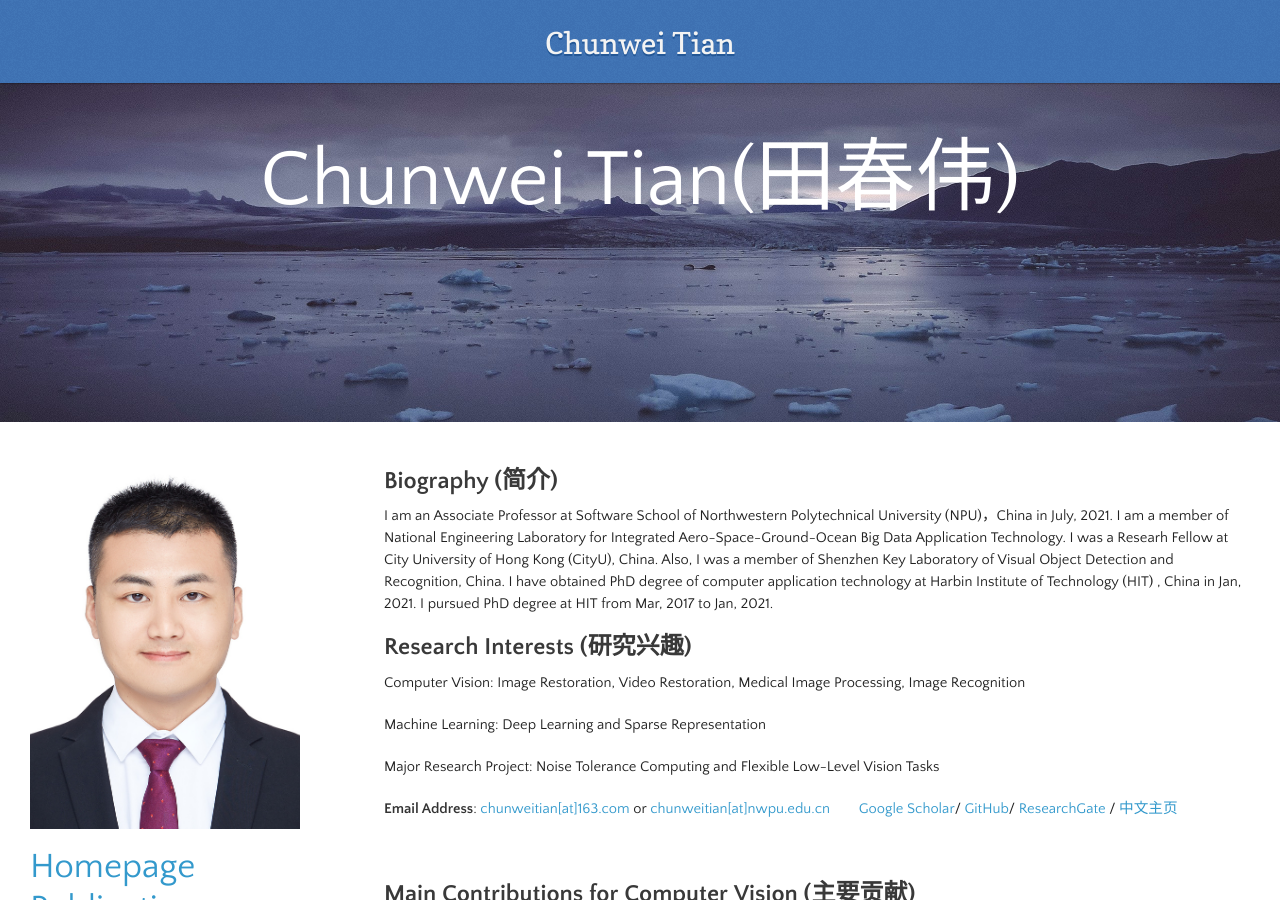
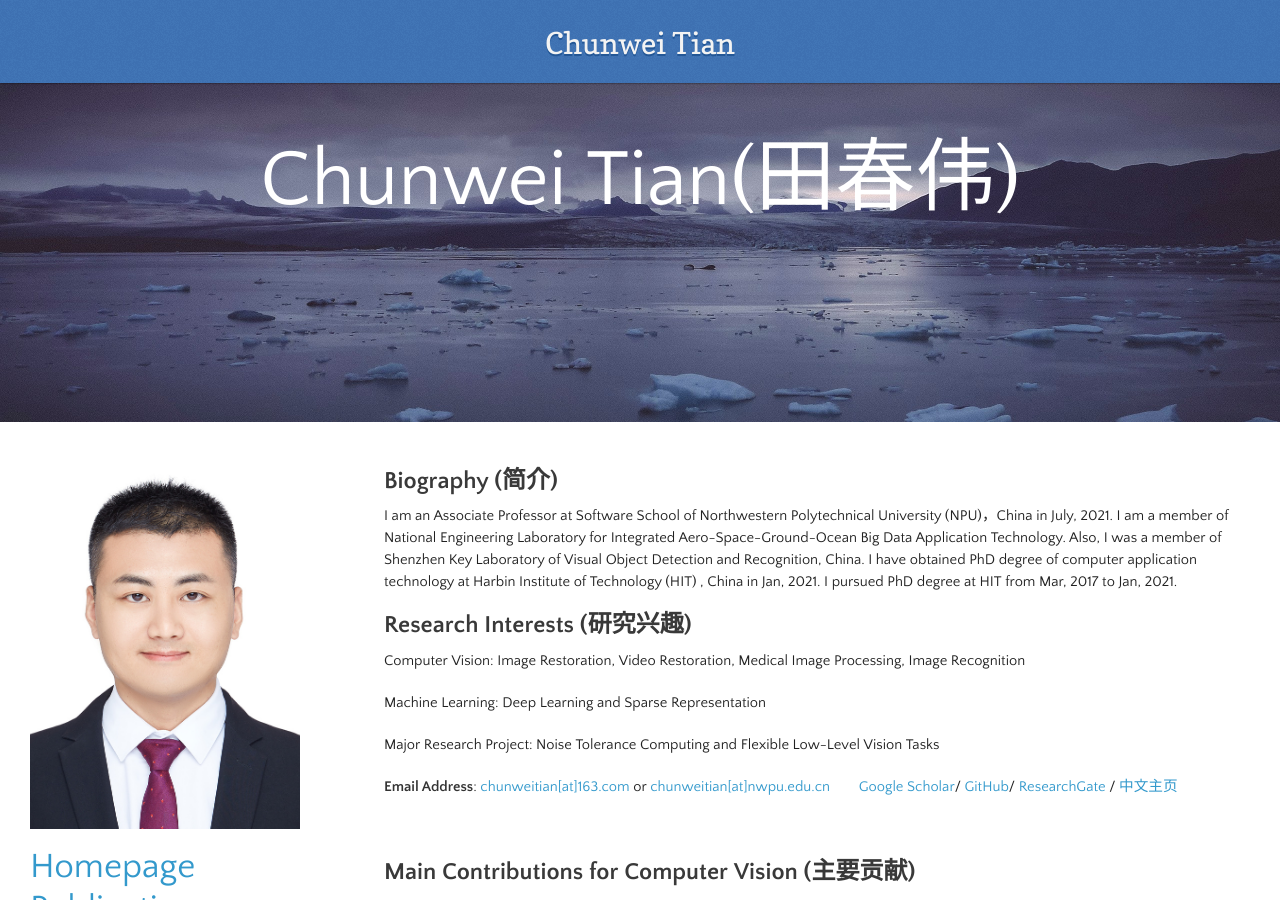
Before and after one commit to hellloxiaotian/hellloxiaotian.github.io, a Jekyll site: the page built from index.md, in a window 1280 px wide and 900 px high. Built offline with Jekyll 4.4.1, drawn with Linux system fonts in a browser that asks for light colours; nearby versions of some CDN libraries; our own code applies the rules of GitHub Pages for plain Markdown files; the repository's description, which GitHub fills in, is left out; some of the changed text lies outside the part shown.

Commit message:
Add files via upload

```diff
--- a/index.md
+++ b/index.md
@@ -1,6 +1,6 @@
 ## Biography (简介)
 
-I am an Associate Professor at Software School of Northwestern Polytechnical University (NPU)，China in July, 2021. I am a member of National Engineering Laboratory for Integrated Aero-Space-Ground-Ocean Big Data Application Technology.  I was a Researh Fellow at City University of Hong Kong (CityU), China. Also, I was a member of  Shenzhen Key Laboratory of Visual Object Detection and Recognition, China. I have obtained PhD degree of computer application technology at Harbin Institute of Technology (HIT) , China in Jan, 2021. I pursued PhD degree at HIT from Mar, 2017 to Jan, 2021.
+I am an Associate Professor at Software School of Northwestern Polytechnical University (NPU)，China in July, 2021. I am a member of National Engineering Laboratory for Integrated Aero-Space-Ground-Ocean Big Data Application Technology.  Also, I was a member of  Shenzhen Key Laboratory of Visual Object Detection and Recognition, China. I have obtained PhD degree of computer application technology at Harbin Institute of Technology (HIT) , China in Jan, 2021. I pursued PhD degree at HIT from Mar, 2017 to Jan, 2021.
 
 ## Research Interests (研究兴趣)
 
@@ -326,7 +326,6 @@ ACAIT 2018 (EI)
 
 - **3/2017~1/2021:** PhD   [Harbin Institute of Technology](http://www.google.com/url?q=http%3A%2F%2Fwww.hitsz.edu.cn%2Findex.html&sa=D&sntz=1&usg=AFQjCNFLsYIQ7qGqKGr_3MzQ5KcRSMkKPQ), China.
 - &emsp; &emsp; &emsp;&emsp;&emsp;&emsp;&emsp; Member, Shenzhen Key Laboratory of Visual Object Detection and Recognition, China.
-- &emsp; &emsp; &emsp;&emsp;&emsp;&emsp;&emsp; Research Fellow, [City University of Hong Kong](https://www.cityu.edu.hk/), China.
 - **2021.07—**  &emsp; &emsp; Associate Professor, [Northwestern Polytechnic University](https://www.npu.edu/), China.
 - **2021.09—**  &emsp; &emsp; Member, National Engineering Laboratory for Integrated Aero-Space-Ground-Ocean Big Data Application Technology, China
 
```
